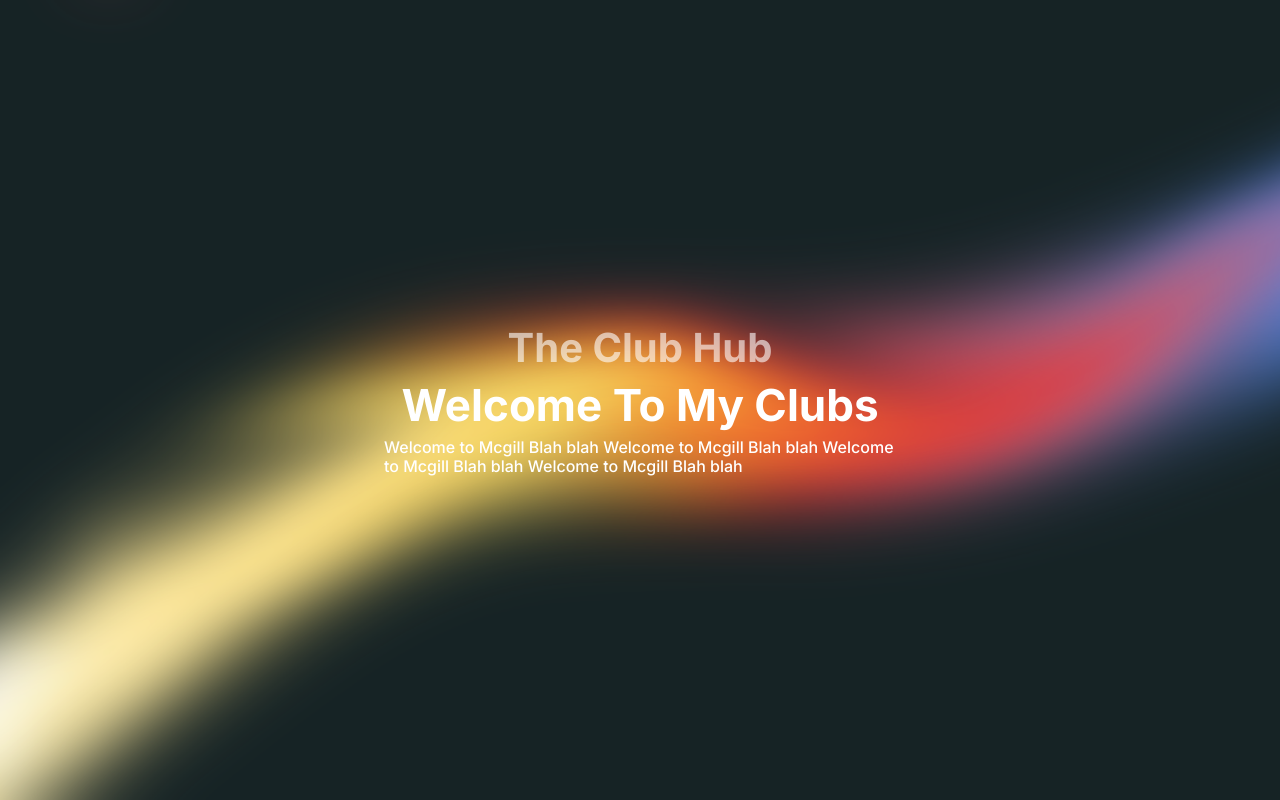
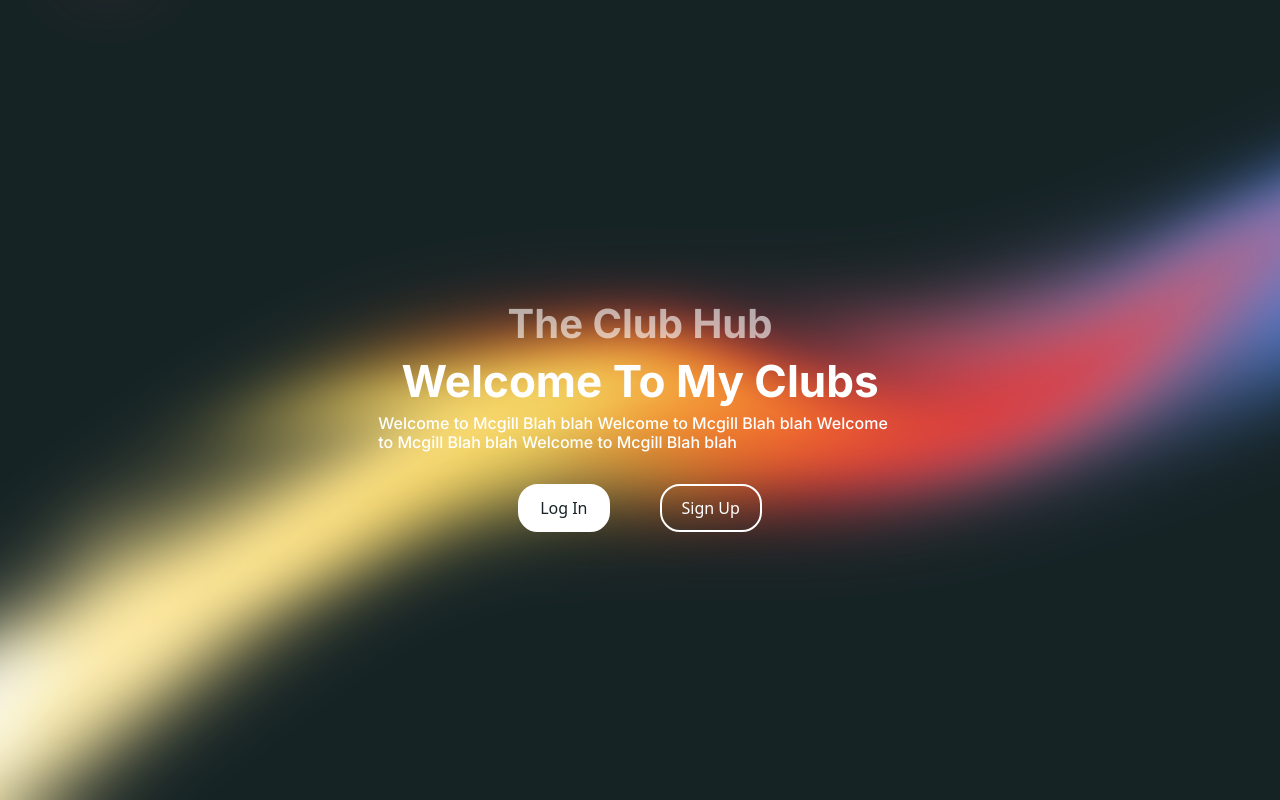
Before and after one commit to HoldenFolk/club-connect, a React (Create React App) app: page / in a window 1280 px wide. Built offline with nearby package versions, Linux system fonts and the light colour scheme.

Commit message:
Add login and signup buttons to landing page

```diff
--- a/src/components/atomic/Button.jsx
+++ b/src/components/atomic/Button.jsx
@@ -1,9 +1,16 @@
 import React from "react";
 import styled from "styled-components";
-import PropTypes from "prop-types";
 import { theme } from "../../styles/constants";
 
-// Button component
+
+/**
+ * A customizable button component.
+ *
+ * @param {Object} props - Props for the button.
+ * @param {string} props.text - The text to display on the button.
+ * @param {"fill"|"outline"} [props.variant] - The button style, either `fill` or `outline`. Defaults to `fill`.
+ * @returns {JSX.Element} The styled button component.
+ */
 const Button = ({ text , variant = 'fill', ...props }) => {
   return (
     <StyledButton variant={variant} {...props}>
@@ -14,26 +21,24 @@
 
 const StyledButton = styled.button`
   padding: 10px 20px;
+  max-height: 50px;
   font-size: 16px;
-  border-radius: 5px;
-  border: ${({ variant, theme }) =>
-    variant === "outline" ? `2px solid ${theme.colors.secondary}` : "none"};
-  background-color: ${({ variant, color }) =>
-    variant === "fill" ? theme.colors.secondary : "transparent"};
-  color: ${({ variant, theme }) =>
-    variant === "outline" ? theme.colors.secondary : theme.colors.white};
+  border-radius: 20px;
+  border: ${({ variant }) =>
+    variant === "outline" ? `2px solid ${theme.colors.white}` : `2px solid ${theme.colors.white}`};
+  background-color: ${({ variant }) =>
+    variant === "fill" ? theme.colors.white : "transparent"};
+  color: ${({ variant }) =>
+    variant === "outline" ? theme.colors.white : theme.colors.fourth};
   cursor: pointer;
   transition: all 0.3s ease-in-out;
 
   &:hover {
-    background-color: ${({ variant, color }) =>
-      variant === "outline" ? color || "#007bff" : "#0056b3"};
-    color: ${({ variant }) => (variant === "outline" ? "#fff" : "#fff")};
-  }
-
-  &:focus {
-    outline: none;
-    box-shadow: 0 0 0 3px rgba(0, 123, 255, 0.5);
+    background-color: ${({ variant }) =>
+      variant === "outline" ? theme.colors.white : theme.colors.white};
+    color: ${({ variant }) => (variant === "outline" ?  theme.colors.secondary: theme.colors.secondary )};
+    border: ${({ variant }) =>
+      variant === "outline" ? `2px solid ${theme.colors.white}` : `2px solid ${theme.colors.secondary}`};
   }
 `;
 
--- a/src/components/molecule/LandingTitle.jsx
+++ b/src/components/molecule/LandingTitle.jsx
@@ -17,13 +17,12 @@
 	display: flex;
 	align-items: center;
 	justify-content: center;
-	height: 100vh; /* Example: Full viewport height */
 `
 
 const TitleContainer = styled.div`
 	text-align: center;
 	margin: 2rem 0;
-	width: 40%;
+	width: 60%;
 `;
 
 const Header = styled.h1`
--- a/src/components/organism/screens/LandingPage.jsx
+++ b/src/components/organism/screens/LandingPage.jsx
@@ -9,12 +9,34 @@
 	return (
 		<LandingPageContainer>
 			<PageTemplate>
-				<LandingTitle />
-				{/* <Button/> */}
+				<CenterContainer>
+					<LandingTitle />
+					<ButtonContainer>
+						<Button text='Log In' variant='fill'/>
+						<Button text='Sign Up' variant='outline'/>
+					</ButtonContainer>
+				</CenterContainer>
 			</PageTemplate>
 		</LandingPageContainer>
 	);
 };
+
+const ButtonContainer = styled.div`
+	display: flex;
+	justify-content: center;
+	align-items: center;
+	gap: 50px;
+	width: 100%;
+`
+
+const CenterContainer = styled.div`
+	display: flex;
+	justify-content: center;
+	align-items: center;
+	flex-direction: column;
+	height: 100vh;
+	width: 100%;
+`
 
 const LandingPageContainer = styled.div`
 	background-image: url(${backgroundImage});
```
